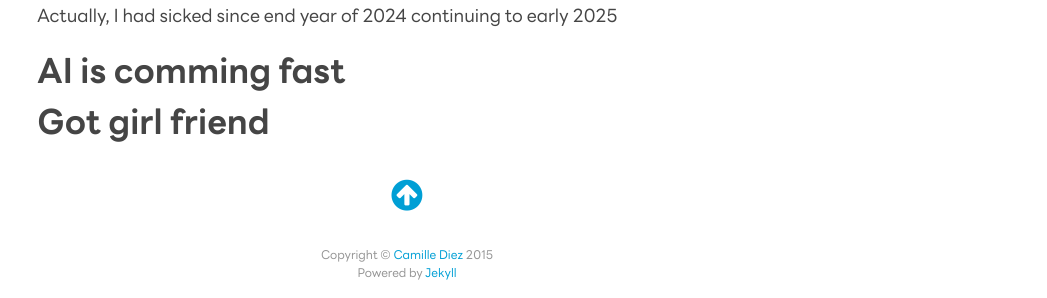
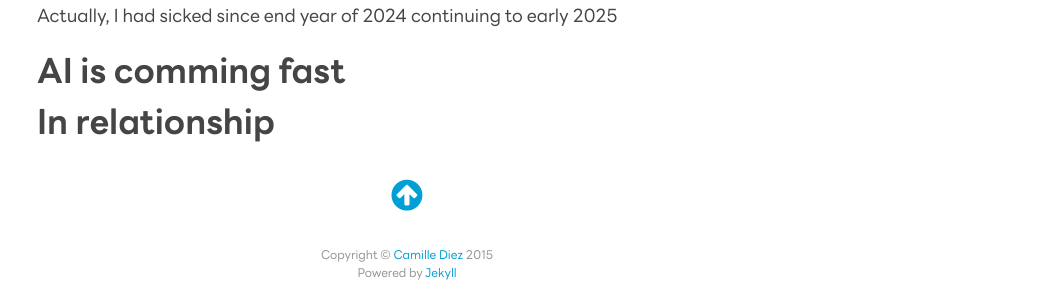
Before and after one commit to oat9002/oat9002.github.io, a Jekyll site: the page built from _posts/2026-01-01-recap-2025.md, in a window 1280 px wide. Shown: the part 414-712 px from the top of the page, without its empty margins (233-1280 px from the left). Built offline with Jekyll 4.4.1, drawn with Linux system fonts in a browser that asks for light colours; nearby versions of some CDN libraries; some web fonts are replaced.

Commit message:
📝 Update Recap 2025 post: refine relationship section title

```diff
--- a/_posts/2026-01-01-recap-2025.md
+++ b/_posts/2026-01-01-recap-2025.md
@@ -13,4 +13,4 @@ Actually, I had sicked since end year of 2024 continuing to early 2025
 
 # AI is comming fast
 
-# Got girl friend
+# In relationship
```
